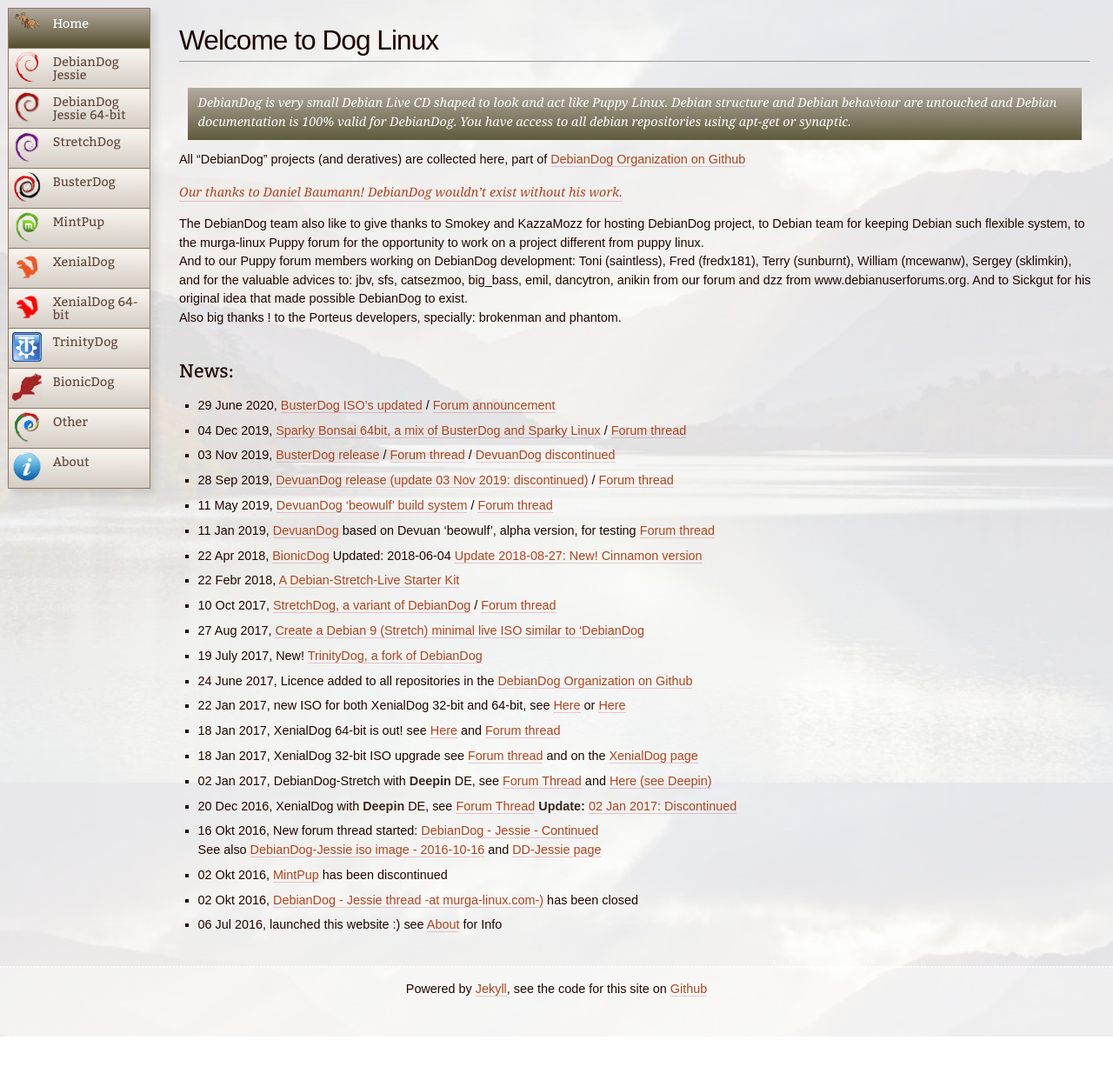
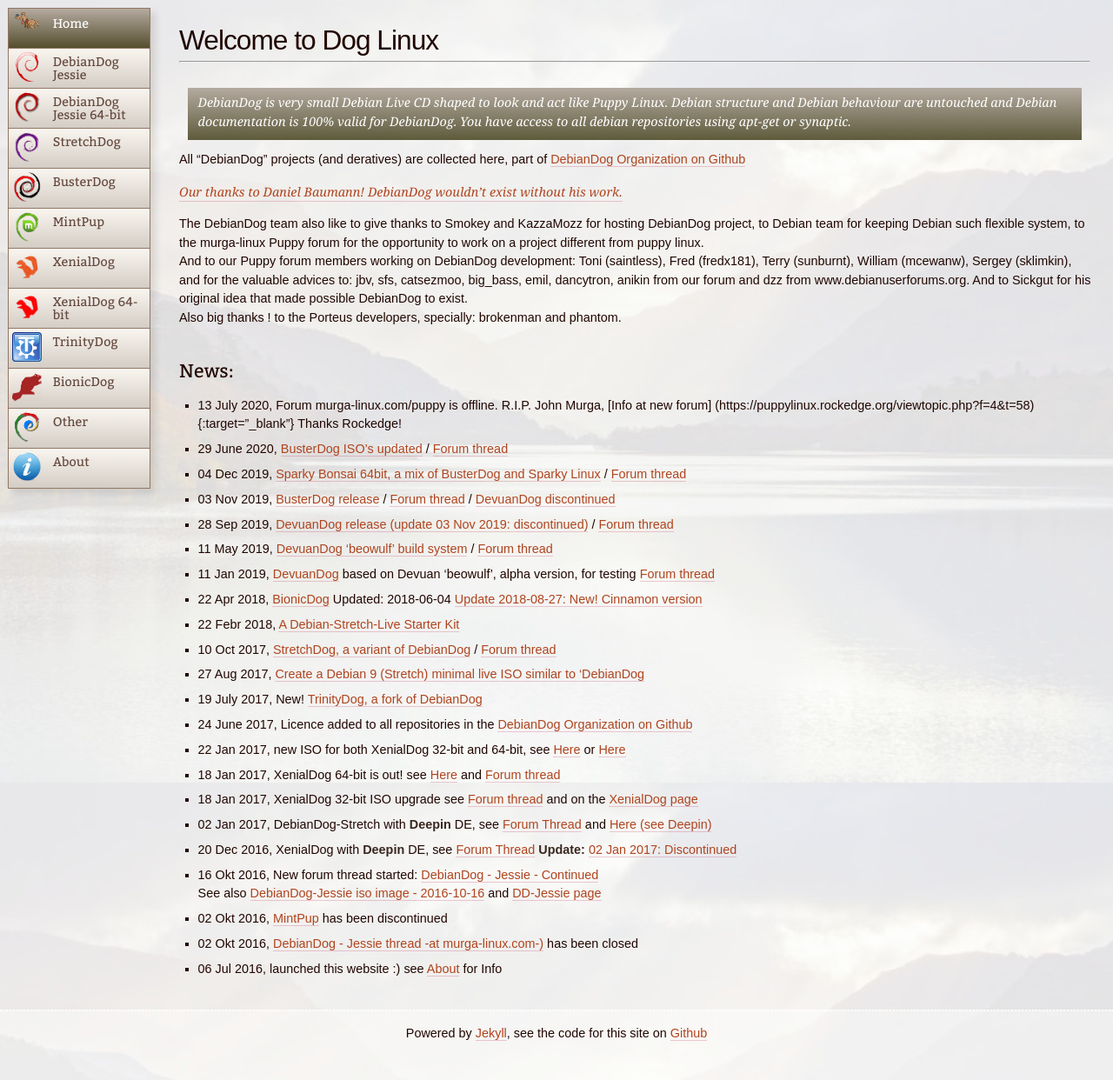
Before and after one commit to DebianDog/doglinux, a Jekyll site: the page built from index.md, in a window 1280 px wide and 1242 px high. Shown: the whole window at 87% size. Built offline with Jekyll 4.4.1, drawn with Linux system fonts in a browser that asks for light colours.

Commit message:
Busterdog updated

```diff
--- a/index.md
+++ b/index.md
@@ -22,11 +22,13 @@ Also big thanks ! to the Porteus developers, specially: brokenman and phantom.
 
 ## News:
 
- - 29 June 2020, [BusterDog ISO's updated](zz03busterdog.html){:target="_blank"} / [Forum announcement](http://murga-linux.com/puppy/viewtopic.php?p=1061931#1061931){:target="_blank"}
+- 13 July 2020, Forum murga-linux.com/puppy is offline. R.I.P. John Murga, [Info at new forum] (https://puppylinux.rockedge.org/viewtopic.php?f=4&t=58){:target="_blank"} Thanks Rockedge!
+
+ - 29 June 2020, [BusterDog ISO's updated](zz03busterdog.html){:target="_blank"} / [Forum thread](https://puppylinux.rockedge.org/viewtopic.php?f=46&t=87){:target="_blank"}
 
  - 04 Dec 2019, [Sparky Bonsai 64bit, a mix of BusterDog and Sparky Linux](https://github.com/maurosh/SparkyBonsai){:target="_blank"} / [Forum thread](http://murga-linux.com/puppy/viewtopic.php?t=117504){:target="_blank"}
 
- - 03 Nov 2019, [BusterDog release](zz03busterdog.html){:target="_blank"} / [Forum thread](http://murga-linux.com/puppy/viewtopic.php?t=117255){:target="_blank"} / [DevuanDog discontinued](http://murga-linux.com/puppy/viewtopic.php?p=1040932#1040932){:target="_blank"}
+ - 03 Nov 2019, [BusterDog release](zz03busterdog.html){:target="_blank"} / [Forum thread](https://puppylinux.rockedge.org/viewtopic.php?f=46&t=87){:target="_blank"} / [DevuanDog discontinued](http://murga-linux.com/puppy/viewtopic.php?p=1040932#1040932){:target="_blank"}
 
  - 28 Sep 2019, [DevuanDog release (update 03 Nov 2019: discontinued)](html/zz02devuandog.html){:target="_blank"} / [Forum thread](http://murga-linux.com/puppy/viewtopic.php?t=115124){:target="_blank"}
 
```
Also changed, not shown: zz03busterdog.md (+1 -1 lines).
